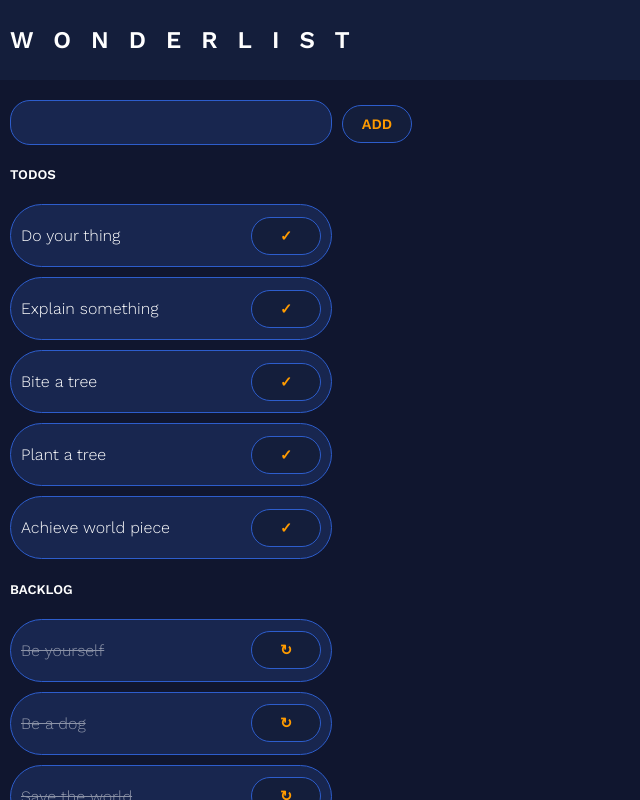
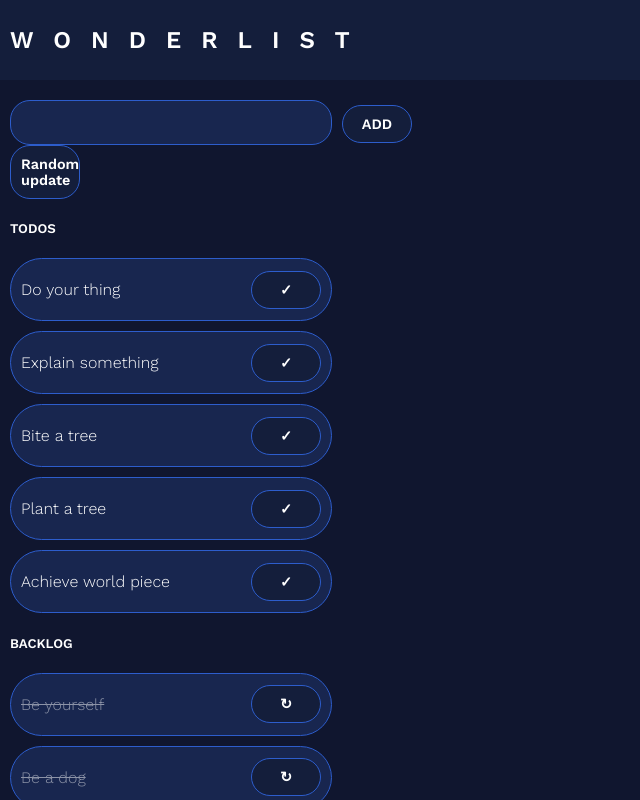
Before and after one commit to AJEdelmann/todo-app, a React (Create React App) app: page / in a window 1280 px wide. Shown: the whole page, without its empty margins (0-640 px from the left). Built offline with nearby package versions, Linux system fonts and the light colour scheme.

Commit message:
communicate from child to parent

```diff
--- a/src/components/MainContainer.js
+++ b/src/components/MainContainer.js
@@ -4,8 +4,10 @@
 import ToDonesContainer from "./ToDonesContainer";
 
 class MainContainer extends React.Component {
-  render() {
-    const data = [
+  constructor(props) {
+    super(props);
+    this.state = {
+      items: [
         { text: "Do your thing", status: false, id: 1407892 },
         { text: "Be yourself", status: true, id: 1467892 },
         { text: "Explain something", status: false, id: 5436436 },
@@ -14,15 +16,28 @@
         { text: "Plant a tree", status: false, id: 1436436 },
         { text: "Save the world", status: true, id: 7436436 },
         { text: "Achieve world piece", status: false, id: 4363438 }
-    ];
+      ]
+    };
+  }
 
+  handleUpdate = () => {
+    const newData = this.state.items;
+    newData[0].text = "Mach dein Ding";
+    this.setState({ items: newData });
+  };
+
+  render() {
+    const data = this.state.items;
     const todos = data.filter(el => !el.status);
     const todones = data.filter(el => el.status);
 
     return (
       <main className="main-container">
         <FormContainer></FormContainer>
-        <ToDoContainer items={todos}></ToDoContainer>
+        <ToDoContainer
+          items={todos}
+          updateFromChild={this.handleUpdate}
+        ></ToDoContainer>
         <ToDonesContainer items={todones}></ToDonesContainer>
       </main>
     );
--- a/src/components/ToDoContainer.js
+++ b/src/components/ToDoContainer.js
@@ -2,6 +2,17 @@
 import ToDoItem from "./ToDoItem";
 
 class ToDoContainer extends React.Component {
+  constructor(props) {
+    super(props);
+
+    // binding is necessary to make 'this' work in the callback
+    this.updateRandomly = this.updateRandomly.bind(this);
+  }
+
+  updateRandomly() {
+    this.props.updateFromChild();
+  }
+
   render() {
     const data = this.props.items;
     const todoItems = data.map(el => {
@@ -14,6 +25,9 @@
       <div className="todos-container">
         {data.length > 0 && (
           <div className="todos">
+            <button className="fake btn" onClick={this.updateRandomly}>
+              Random update
+            </button>
             <h5>TODOS</h5>
             {todoItems}
           </div>
--- a/src/css/App.scss
+++ b/src/css/App.scss
@@ -28,7 +28,7 @@
     border: 1px solid $btnBorder;
     width: 70px;
     background: $btnBg;
-    color: #ff9b00;
+    color: #fff;
     font-weight: 700;
     cursor: pointer;
 
```
Lines whose indentation alone changed are shown as unchanged.
